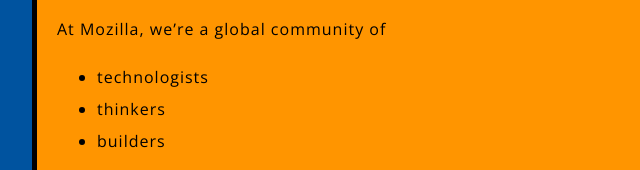
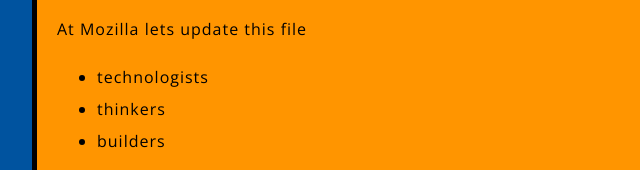
Before and after one commit to jennhewitt/html, a plain HTML site: page index.html in a window 1280 px wide. Shown: the part 386-556 px from the top of the page, 283-923 px from the left. Drawn offline with nearby package versions, Linux system fonts and the light colour scheme.

Commit message:
Update index.html

```diff
--- a/index.html
+++ b/index.html
@@ -10,7 +10,7 @@
     <h1>Mozilla is cool</h1>
     <img src="images/firefox-icon.png" alt="The Firefox logo: a flaming fox surrounding the Earth.">
 
-    <p>At Mozilla, we’re a global community of</p>
+    <p>At Mozilla lets update this file</p>
 
     <ul> <!-- changed to list in the tutorial -->
       <li>technologists</li>
```
